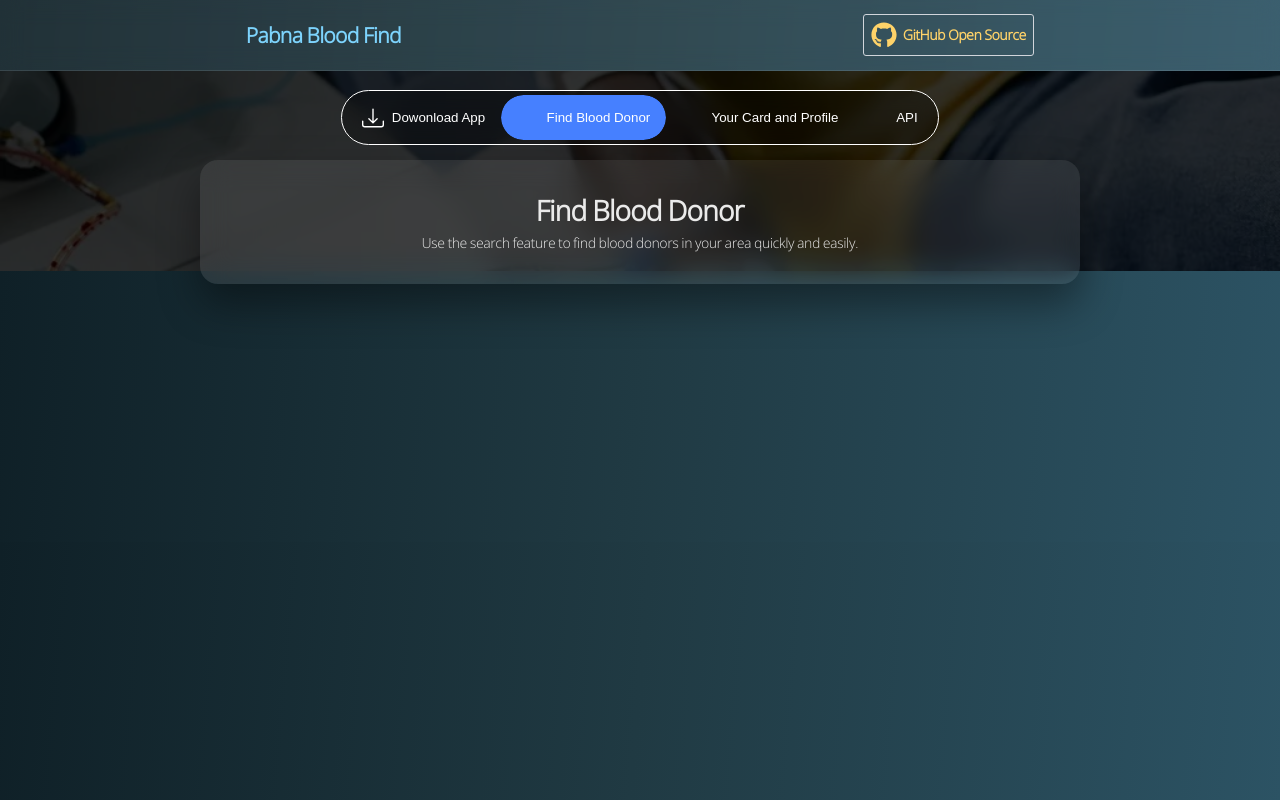
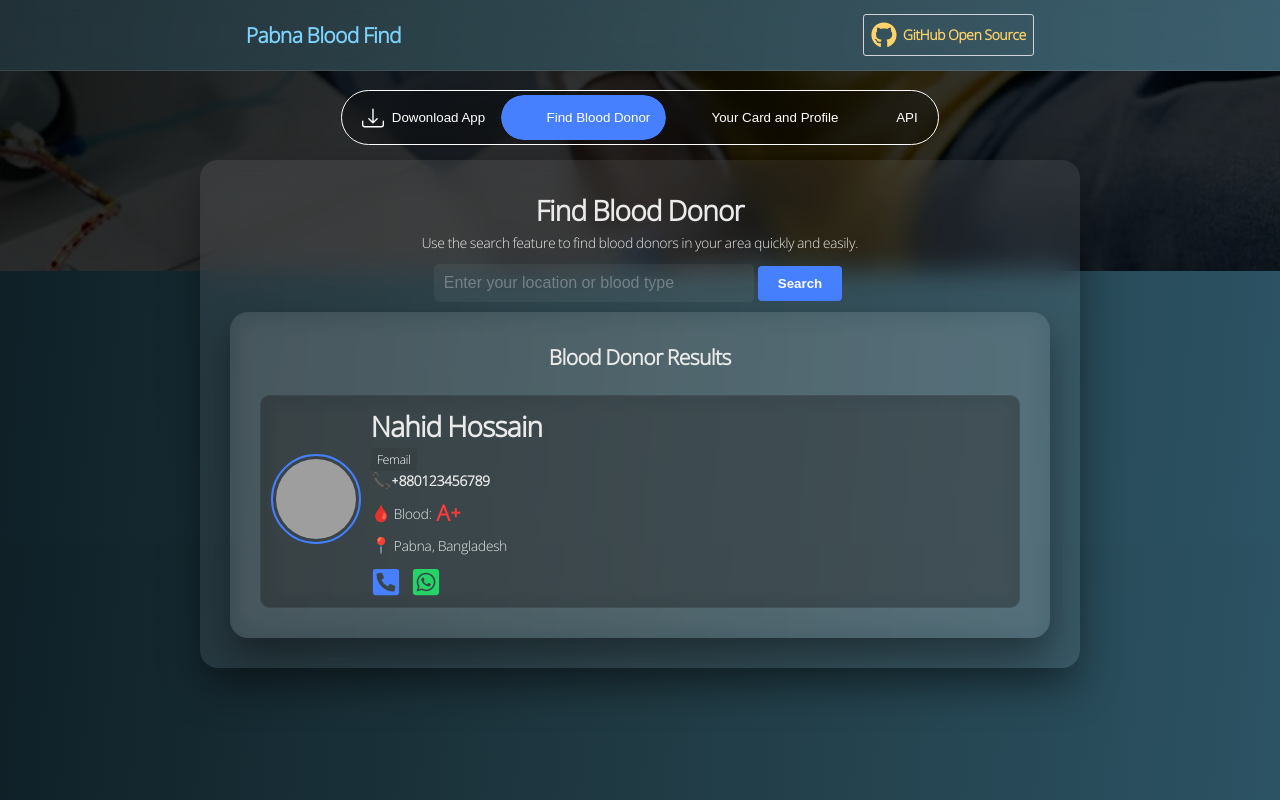
Before and after one commit to nahidhk/pabnaBloodFind-Website, a React (Create React App) app: page / in a window 1280 px wide. Both pictures are taken after a click on the button "Find Blood Donor". Built offline with nearby package versions, Linux system fonts and the light colour scheme; no server answers; grey boxes are pictures that could not be loaded; some icons are missing.

Commit message:
Stack Api System Typesript and MySLQL Server with NdSQL

```diff
--- a/src/App.tsx
+++ b/src/App.tsx
@@ -1,8 +1,11 @@
-import React from 'react';
+import React, { useEffect } from 'react';
 import Nav from './model/Nav';
 import Home from './pages/Home';
 
 function App() {
+  useEffect(() => {
+    document.title = "Pabna Blood Find - Find Blood Donor in Pabna";
+  })
   return (
     <>
       <Nav />
--- a/src/components/AppDownload.tsx
+++ b/src/components/AppDownload.tsx
@@ -1,4 +1,4 @@
-import React, { useState } from "react";
+import React, { useEffect, useState } from "react";
 import { BsDownload } from "react-icons/bs";
 import { FaSearchengin, FaRegCircleUser, FaCode, FaAndroid } from "react-icons/fa6";
 import { CgTimelapse } from "react-icons/cg";
@@ -6,6 +6,9 @@ import { CgTimelapse } from "react-icons/cg";
 
 
 export default function AppDownload() {
+  useEffect(() => {
+    document.title = "Download App - Pabna Blood Find";
+  })
     return(
         <>
          <div className="card">
--- /dev/null
+++ b/src/components/FindBlood.tsx
@@ -0,0 +1,83 @@
+import React, { useEffect } from "react";
+import { FaPhoneSquareAlt , FaWhatsappSquare } from "react-icons/fa";
+import { StackAPI } from "../scripts/StackAPI";
+
+
+export default function FindBlood() {
+    useEffect(() => {
+        document.title = "Find Blood Donor - Pabna Blood Find";
+
+    })
+    console.log(StackAPI());
+    return (
+        <>
+            <div className="card">
+                <h1 className="flex center medel ">
+                    <p>
+                        Find Blood Donor
+                    </p>
+                </h1>
+                <p className="textCenter">
+                    Use the search feature to find blood donors in your area quickly and easily.
+                </p>
+                <div className="flex center medel margin">
+                    <input type="text" placeholder="Enter your location or blood type" className="inputField" />
+                    <button className="searchButton">
+                        Search
+                    </button>
+                </div>
+
+
+
+                <div className="flex center medel">
+                    <div className="card">
+                        <h2 className="flex center medel ">
+                            Blood Donor Results
+                        </h2>
+                        <br />
+                        <div className="model">
+                            <div className="flex medel">
+                                <div>
+                                    <img src="https://github.com/nahidhk.png" className="usersImg" />
+                                </div>
+                                <div className="marginLeft">
+                                    <div className=" flex center medel">
+                                        <h1>
+                                            Nahid Hossain
+                                        </h1>
+                                    </div>
+
+                                    <div>
+                                        <p>
+                                            <span className="mark">
+                                                Femail
+                                            </span>
+                                        </p>
+                                        <p className="flex medel">
+                                            📞 <b>+880123456789</b>
+                                        </p>
+                                        <p className="flex medel">
+                                            🩸 Blood: <span className="blood">A+</span>
+                                        </p>
+                                        <p className="flex medel">
+                                            📍 Pabna, Bangladesh
+                                        </p>
+                                        <div className="socalIcon">
+                                            <FaPhoneSquareAlt className="phoneIcon"/>
+                                            <FaWhatsappSquare className="whatsAppIcon"/>
+                                        </div>
+                                    </div>
+                                </div>
+                            </div>
+                        </div>
+                    </div>
+                </div>
+
+
+
+
+
+            </div>
+        </>
+    )
+}
--- a/src/index.css
+++ b/src/index.css
@@ -139,6 +139,7 @@ h4 {
 .mdText {
 	display: block;
 }
+
 .clomun {
 	flex-direction: column;
 }
@@ -205,9 +206,11 @@ h4 {
 .buttonBox button.active::before {
 	left: 0;
 }
+
 .iconbtn {
 	font-size: 22px;
 }
+
 .appIcon {
 	width: 100px;
 	height: 100px;
@@ -215,14 +218,17 @@ h4 {
 	object-fit: cover;
 	box-shadow: 0 10px 20px rgba(0, 0, 0, 0.3);
 }
+
 h1,
 p {
 	margin: 0;
 	padding: 0;
 }
+
 .textCenter {
 	text-align: center;
 }
+
 .model {
 	background-color: #00000057;
 	padding: 10px;
@@ -230,12 +236,14 @@ p {
 	border: 1px solid #ffffff0d;
 	backdrop-filter: blur(10px);
 }
+
 .point {
 	background-color: #0000005b;
 	padding: 6px 12px;
 	border-radius: 20px;
 	margin: 5px;
 }
+
 .downloadBtn {
 	background-color: #4680ff;
 	color: #fff;
@@ -248,15 +256,18 @@ p {
 	width: 210px;
 	text-align: center;
 }
+
 .downloadBtn:hover {
 	background-color: #3562d6;
 	cursor: pointer;
 }
+
 .screenShort {
 	display: flex;
 	overflow: scroll;
 	width: auto;
 }
+
 .screenShort img {
 	height: 400px;
 	border-radius: 10px;
@@ -266,13 +277,110 @@ p {
 		rgba(17, 17, 26, 0.1) 0px 8px 24px,
 		rgba(17, 17, 26, 0.1) 0px 16px 56px;
 }
+
 .test {
 	background-color: red;
 }
+
+.inputField {
+	width: 300px;
+	padding: 10px;
+	border-radius: 5px;
+	border: none;
+	margin: 10px 0;
+	font-size: 16px;
+	background-color: #ffffff0d;
+	color: #fff;
+	outline-color: #4680ff;
+}
+
+.inputField:focus {
+	background-color: #ffffff1a;
+	border: 1px solid #4680ff;
+	outline: none;
+}
+
+.inputField::placeholder {
+	color: #d1d5db63;
+}
+
+.searchButton {
+	background-color: #4680ff;
+	color: #fff;
+	padding: 10px 20px;
+	border-radius: 4px;
+	text-decoration: none;
+	font-weight: 600;
+	transition: 0.3s;
+	border: none;
+	cursor: pointer;
+	margin: 4px;
+}
+
+.searchButton:hover {
+	background-color: #3562d6;
+}
+
+.usersImg {
+	height: 80px;
+	width: 80px;
+	border: 2px solid #4680ff;
+	padding: 3px;
+	border-radius: 100px;
+}
+
+.marginLeft {
+	margin-left: 10px;
+}
+
+.mark {
+	background-color: #2a2a2a30;
+	padding: 2px 6px;
+	border-radius: 4px;
+	color: #fff;
+	font-size: 14px;
+}
+
+.blood {
+	color: #ff3b3b;
+	font-weight: bold;
+	font-size: 25px;
+	margin: 5px;
+}
+
+.socalIcon {
+	display: flex;
+	gap: 10px;
+	font-size: 30px;
+	color: #fff;
+	margin-top: 10px;
+}
+
+.whatsAppIcon {
+	color: #25D366;
+	cursor: pointer;
+	transition: 0.3s;
+}
+
+.phoneIcon {
+	color: #4680ff;
+	cursor: pointer;
+	transition: 0.3s;
+}
+
+.whatsAppIcon:hover {
+	color: #128C7E;
+}
+
+.phoneIcon:hover {
+	color: #3562d6;
+}
+
 @media only screen and (max-width: 768px) {
 	.mbText {
 		display: none;
 	}
+
 	.screenShort {
 		width: 400px;
 	}
@@ -280,8 +388,10 @@ p {
 
 /* পুরো scrollbar */
 ::-webkit-scrollbar {
-	width: 5px; /* vertical scrollbar */
-	height: 5px; /* horizontal scrollbar */
+	width: 5px;
+	/* vertical scrollbar */
+	height: 5px;
+	/* horizontal scrollbar */
 }
 
 /* scrollbar track (background) */
--- a/src/pages/Home.tsx
+++ b/src/pages/Home.tsx
@@ -3,6 +3,7 @@ import { BsDownload } from "react-icons/bs";
 import { FaSearchengin, FaRegCircleUser, FaCode, FaAndroid } from "react-icons/fa6";
 import { CgTimelapse } from "react-icons/cg";
 import AppDownload from "../components/AppDownload";
+import FindBlood from "../components/FindBlood";
 
 
 export default function Home() {
@@ -55,16 +56,7 @@ export default function Home() {
           }
           {
             find ? (
-              <div className="card">
-                <h1 className="flex center medel ">
-                  <p>
-                    Find Blood Donor
-                  </p>
-                </h1>
-                <p className="textCenter">
-                  Use the search feature to find blood donors in your area quickly and easily.
-                </p>
-              </div>
+              <FindBlood />
             ) : ""
           }
         </div>
--- /dev/null
+++ b/src/scripts/StackAPI.ts
@@ -0,0 +1,13 @@
+
+
+export function StackAPI(){
+    const httpApi =  "https://api.ndsql.top/pabnaBoldFind/user/";
+    fetch(httpApi)
+    .then(response => response.json())
+    .then(data => {
+       return data;
+    })
+    .catch(error => {
+        console.error("Error fetching data:", error);
+    });
+}
```
